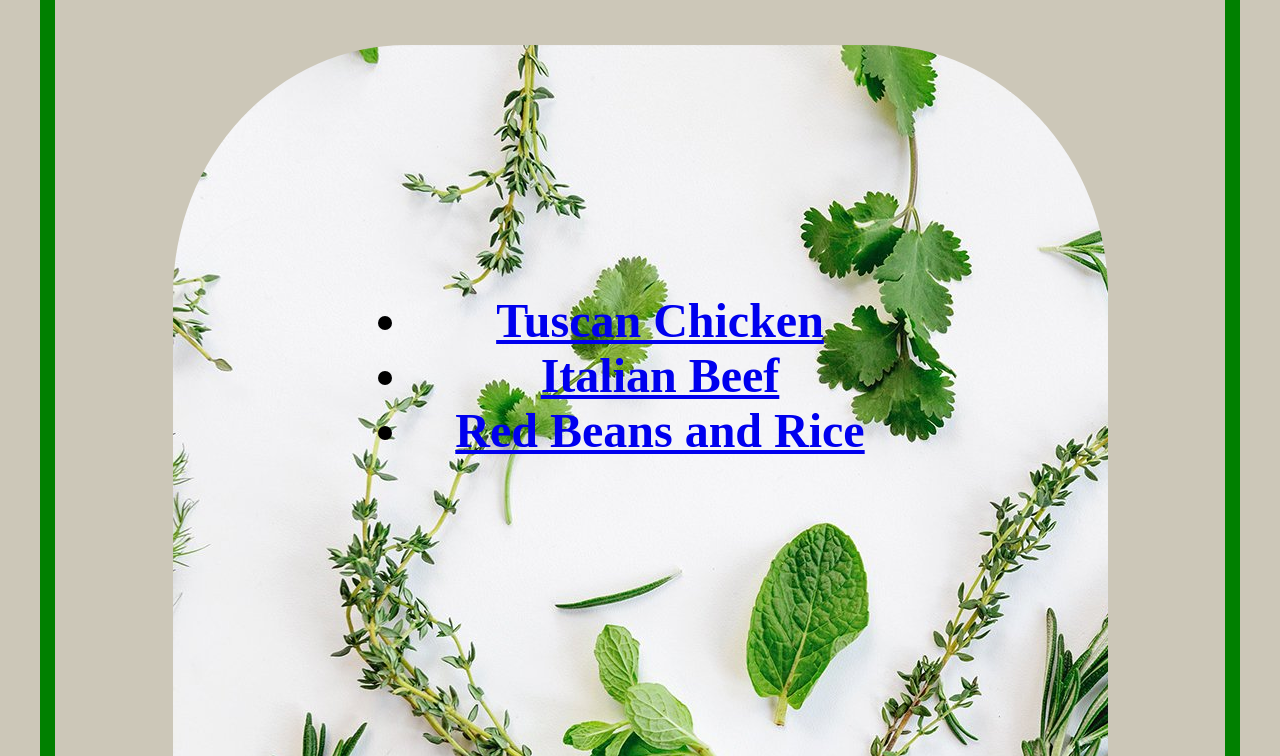
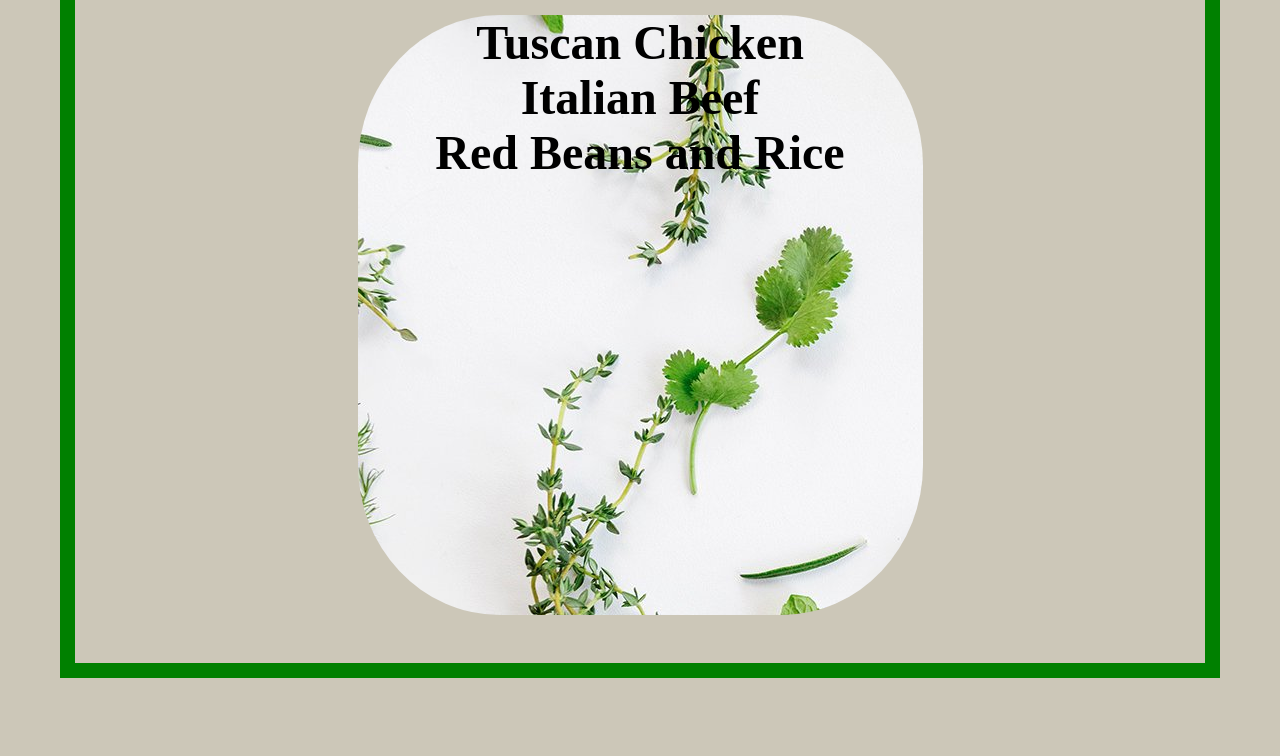
Before and after one commit to jonathanwalker24/odin-recipes, a plain HTML site: page index.html in a window 1280 px wide. Shown: the part 409-1165 px from the top of the page. Drawn offline with Linux system fonts and the light colour scheme.

Commit message:
link changes

```diff
--- a/index.html
+++ b/index.html
@@ -14,10 +14,12 @@
     </p></h2>
     <h3 class="list">
     <ul>
-      <li><a href="recipes/italianchicken.html">Tuscan Chicken</a> </li>
-      <li><a href="recipes/italianbeef.html">Italian Beef</a> </li>
-      <li><a href="recipes/redbeans.html">Red Beans and Rice</a></li>
-    </ul>
+
+      <li><a:link, visited" href="recipes/italianchicken.html">Tuscan Chicken</a> </li>
+      <li><a:link, visited" href="recipes/italianbeef.html">Italian Beef</a> </li>
+      <li><a:link, visited" href="recipes/redbeans.html">Red Beans and Rice</a></li>
+
+</ul>
     </h3>
 </body>
 </html>
--- a/styles.css
+++ b/styles.css
@@ -3,9 +3,15 @@
        background-color: rgb(204, 199, 184);
        width: auto;
        border: 15px solid green;
-       padding: 50px;
-       margin: 40px;
+       padding: auto;
+       margin: 60px;
    }
+   ul {
+    list-style-type: none;
+    margin: 0;
+    padding: 0;
+}
+
     .title {
     background-color: rgb(67, 156, 67);
     font-size: 500%;
@@ -27,7 +33,6 @@
     margin-left: auto;
     margin-right: auto;
     width: 50%;
-    padding: 200px;
     height: 600px;
     font-size: 300%;
     border-radius: 25%;
@@ -40,3 +45,11 @@
         margin-right: auto;
         width: 500px;
         border-radius: 25%;
+    }
+
+    .link {
+        text-decoration: none;
+        }
+    .visited {
+        text-decoration: none;
+    }
```
